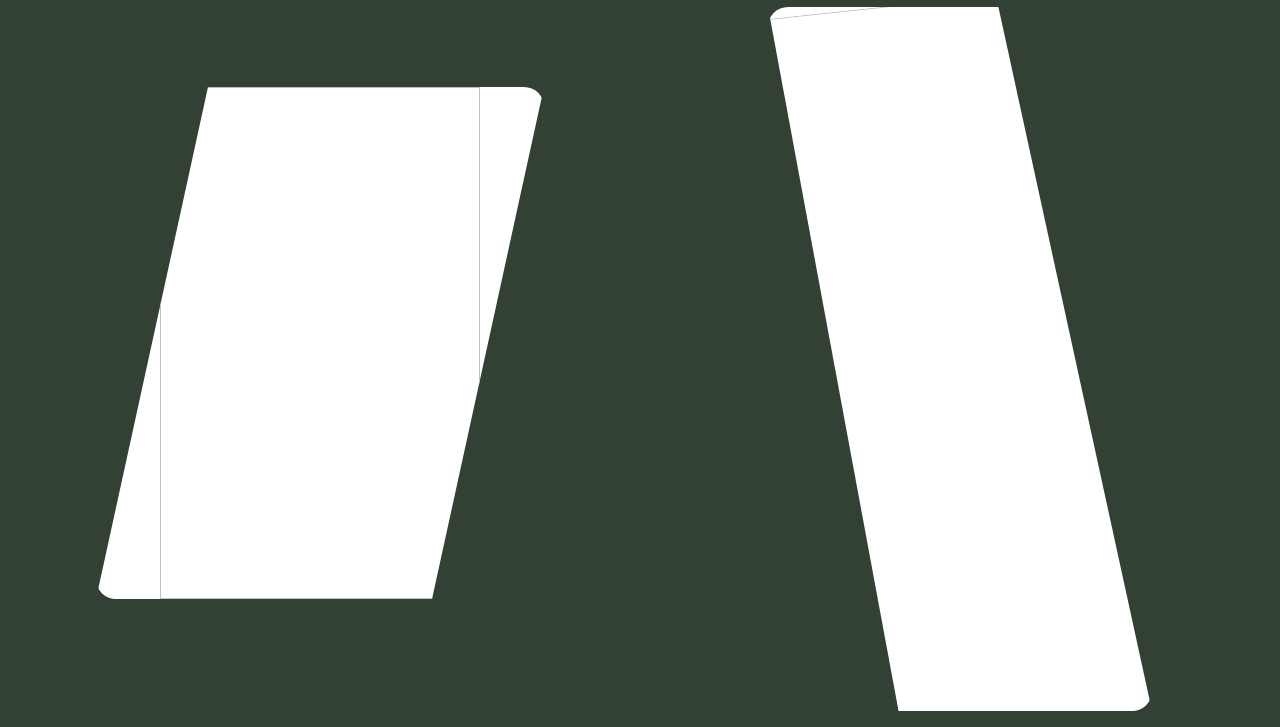
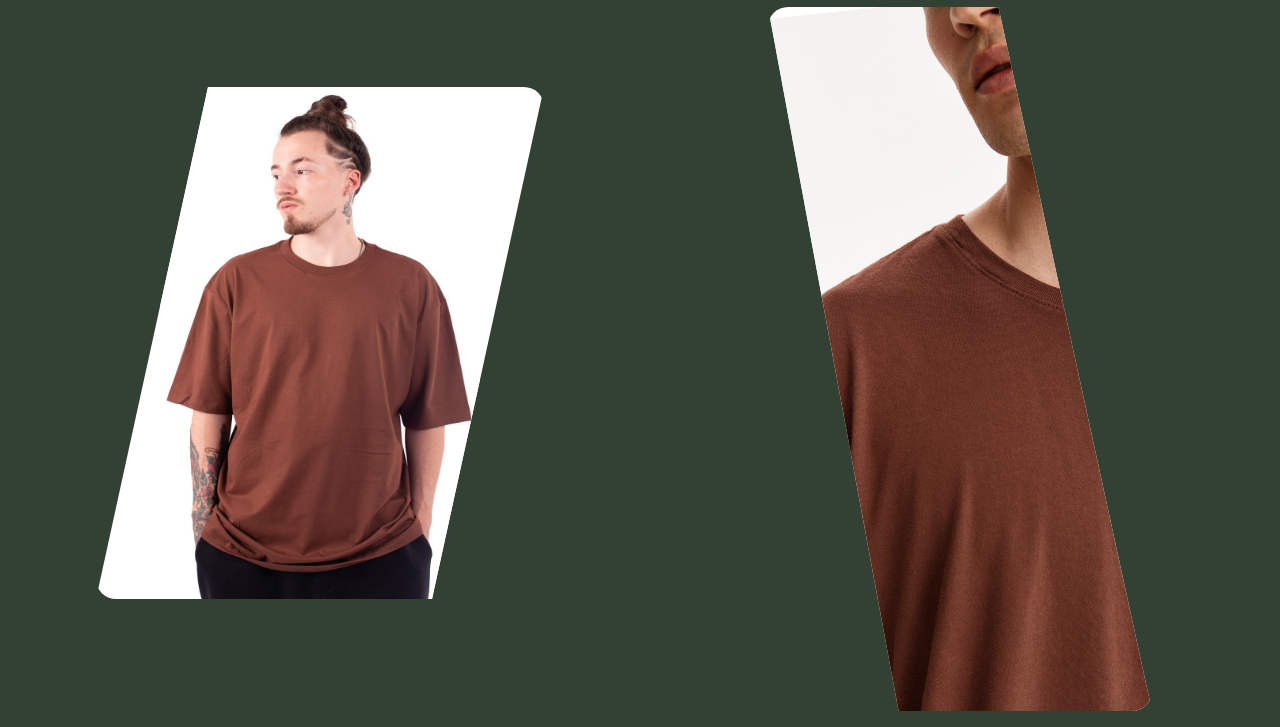
Before and after one commit to VittorPatricio/simple-web-site, a plain HTML site: page index.html in a window 1280 px wide. Shown: the part 73-800 px from the top of the page. Drawn offline with nearby package versions, Linux system fonts and the light colour scheme.

Commit message:
Update index.html

```diff
--- a/index.html
+++ b/index.html
@@ -19,8 +19,8 @@
     </nav>
   </header>
   <section class="image">
-    <div class="polygono1"> <img src="assets/camiseta-basic-streetwear (2).jpg" alt=""></div>
-    <div class="polygono2"> <img src="assets/camisa-basica.jpg" alt="" srcset=""></div>
+    <div class="polygono1"> <img src="camiseta-basic-streetwear (2).jpg" alt=""></div>
+    <div class="polygono2"> <img src="camisa-basica.jpg" alt="" srcset=""></div>
   </section>
  <div class="wrapper">
     <span class="icon-close">
```
